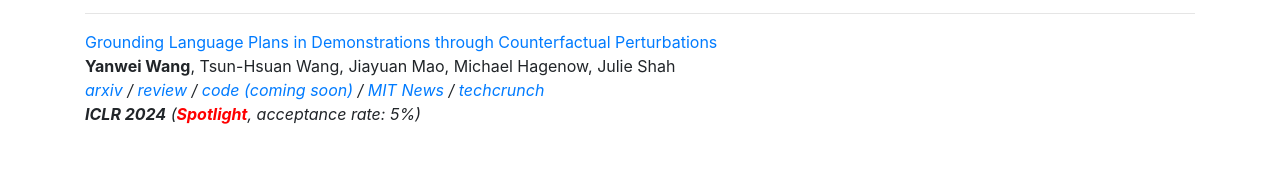
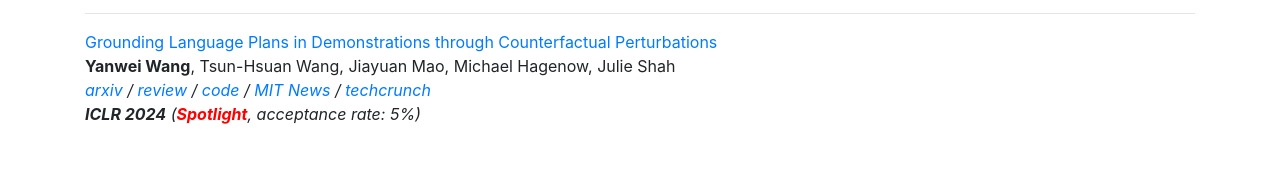
Before and after one commit to yanweiw/glide, a plain HTML site: page index.html in a window 1280 px wide. Shown: the part 1787-1957 px from the top of the page. Drawn offline with nearby package versions, Linux system fonts and the light colour scheme; some icons are missing.

Commit message:
publish code link

```diff
--- a/index.html
+++ b/index.html
@@ -161,7 +161,7 @@
               <em><br>
               <a href="https://arxiv.org/abs/2403.17124">arxiv</a> /
               <a href="https://openreview.net/forum?id=qoHeuRAcSl">review</a> /
-              <a href="">code (coming soon) </a> /
+              <a href="https://github.com/yanweiw/glide">code</a> /
               <a href="https://news.mit.edu/2024/engineering-household-robots-have-little-common-sense-0325">MIT News</a> /
               <a href="https://techcrunch.com/2024/03/25/large-language-models-can-help-home-robots-recover-from-errors-without-human-help/">techcrunch</a>
               <br>
```
Also changed, not shown: 1 other file.
